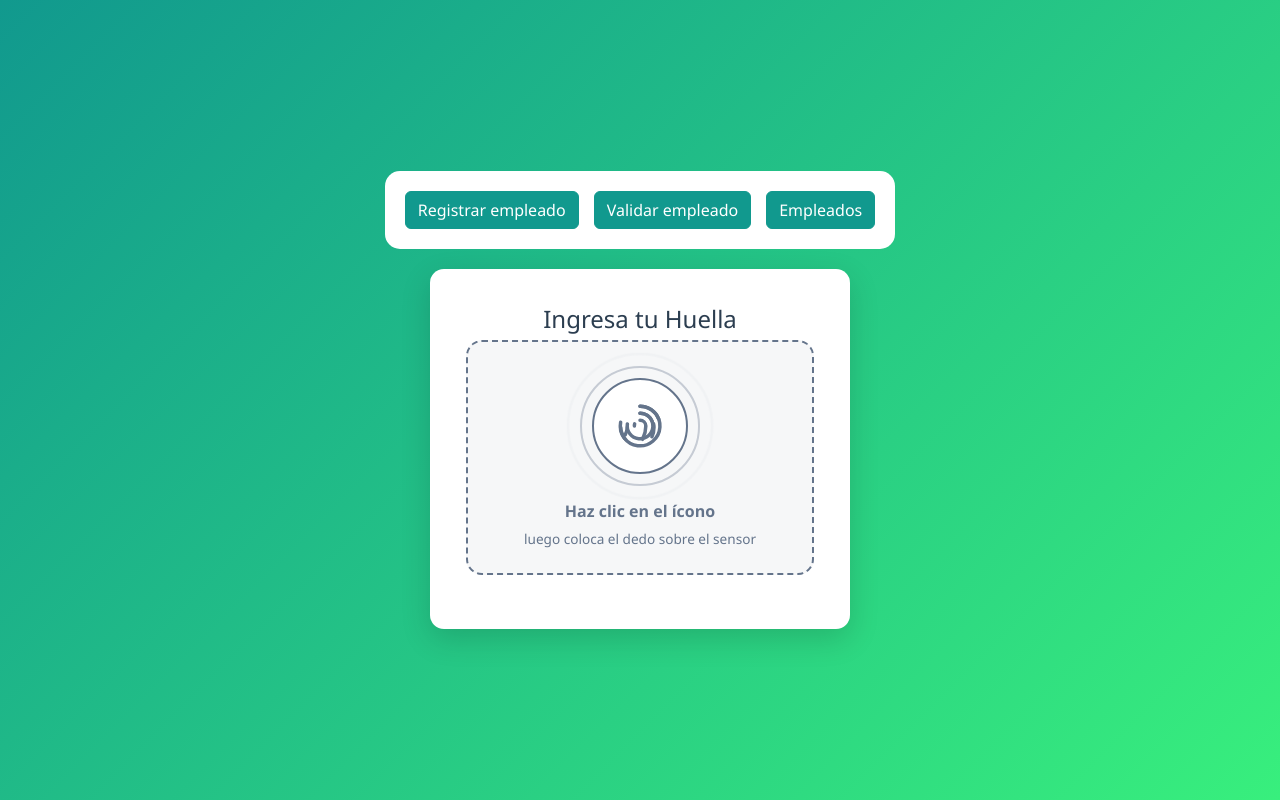
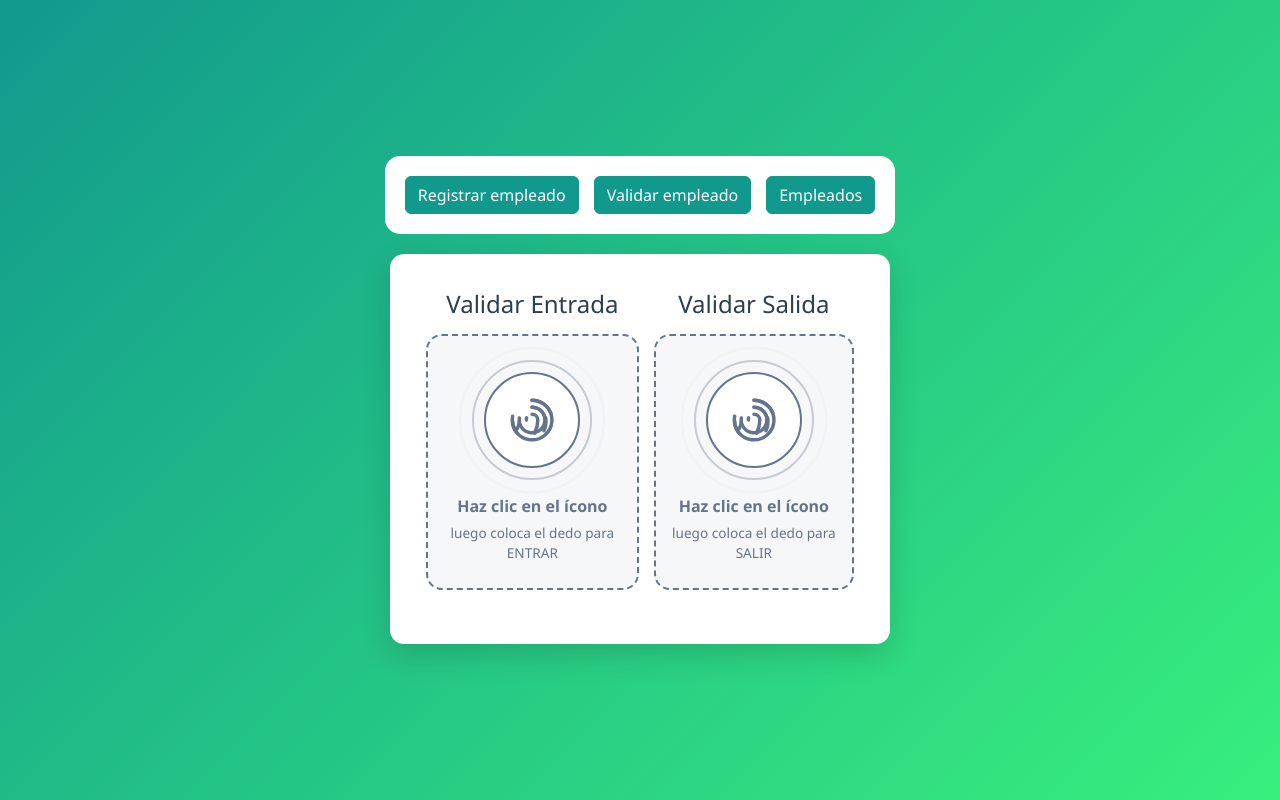
Before and after one commit to JulianCarvajal07/Arduino-huellero, a Django app: page /validar_empleado/ in a window 1280 px wide. Run offline with Django 5.2, Linux system fonts and the light colour scheme.

Commit message:
feat(asistencia): implementar marcaje biométrico de entrada y salida
- serial_huella.py: Se añade verificar_huella() para comunicación con Arduino.
- views.py: Implementación de patrón PRG con vistas registrar_entrada y registrar_salida (lógica de turnos y validación de horarios).
- validar_empleado.html: División en dos formularios independientes con actions apuntando a cada vista.
- forms.py: Lógica de validación movida a las vistas para usar la hora del servidor de forma segura.

```diff
--- a/Configuracion/settings.py
+++ b/Configuracion/settings.py
@@ -79,7 +79,7 @@ DATABASES = {
         'NAME': 'gestion_ingresos',
         'USER': 'soporte',
         'PASSWORD': 'N2tgr45psa',
-        'HOST': 'localhost',
+        'HOST': '10.75.55.85',
         'PORT': '5432',
     }
 }
--- a/ingresos/static/css/inicio_sesion.css
+++ b/ingresos/static/css/inicio_sesion.css
@@ -10,7 +10,7 @@ body {
     display: flex;
     align-items: center;
     justify-content: center;
-    background: linear-gradient(135deg, #667eea 0%, #764ba2 100%);
+    background: linear-gradient(135deg, #11998e 0%, #38ef7d 100%);
 }
 
 .login-container {
--- a/ingresos/static/css/registro.css
+++ b/ingresos/static/css/registro.css
@@ -22,14 +22,14 @@
     border-radius: 14px;
     box-shadow: 0 10px 30px rgba(0, 0, 0, 0.15);
     width: 100%;
-    max-width: 420px;
+    max-width: 500px;
 }
 
 .registro-title {
     text-align: center;
     color: #2c3e50;
     font-size: 24px;
-    margin-bottom: 6px;
+    margin-bottom: 15px;
 }
 
 .registro-subtitle {
--- /dev/null
+++ b/ingresos/static/css/validar_empleado.css
@@ -0,0 +1,6 @@
+.container-validacion-huella{
+    display: flex;
+    justify-content: center;
+    align-items: center;
+    gap: 15px;
+}
--- a/ingresos/templates/base.html
+++ b/ingresos/templates/base.html
@@ -7,6 +7,7 @@
     <title>Registro de Empleado</title>
     <link rel="stylesheet" href="{% static 'css/registro.css' %}">
     <link rel="stylesheet" href="{% static 'css/huella.css' %}">
+    <link rel="stylesheet" href="{% static 'css/validar_empleado.css' %}">
     <link rel="stylesheet" href="{% static 'css/base.css' %}">
     <link rel="stylesheet" href="{% static 'css/objetos_personalizados.css' %}">
     <link href="https://cdn.jsdelivr.net/npm/bootstrap@5.3.8/dist/css/bootstrap.min.css" rel="stylesheet">
--- a/ingresos/templates/paginas/empleados.html
+++ b/ingresos/templates/paginas/empleados.html
@@ -8,7 +8,7 @@
 
     <div class="registro-container">
         <h1 class="registro-title">EMPLEADOS</h1>
-        <p class="registro-subtitle"></p>Esta tabla muestra los empleados registrados.
+        <p class="registro-subtitle">Esta tabla muestra los empleados registrados.</p>
 
         {% if messages %}
             {% for message in messages %}
@@ -30,7 +30,7 @@
         {% endif %}
 
             <div class="table-responsive">
-                <table class="table table-primary">
+                <table class="table">
                     <thead>
                         <tr>
                             <th scope="col">C.C</th>
--- a/ingresos/templates/paginas/validar_empleado.html
+++ b/ingresos/templates/paginas/validar_empleado.html
@@ -7,7 +7,7 @@
 {% include "opciones.html" %}
 
     <div class="registro-container">
-        <h1 class="registro-title">Ingresa tu Huella</h1>
+
 
         {% if messages %}
             {% for message in messages %}
@@ -28,17 +28,25 @@
             </div>
         {% endif %}
 
-        <form method="post" novalidate>
+        <div class="container-validacion-huella">
+
+            <div class="container-validar">
+
+                <h1 class="registro-title">Validar Entrada</h1>
+
+                <!-- 1. Agregamos el action apuntando a la vista de entrada -->
+                <form method="post" action="{% url 'registrar_entrada' %}" novalidate>
                     {% csrf_token %}
 
                     <div class="form-group">
-
-                <div class="fingerprint-box" id="fingerprintBox" data-state="idle">
+                        <!-- 2. Modificamos los IDs con "_entrada" para que sean únicos -->
+                        <div class="fingerprint-box" id="fingerprintBox_entrada" data-state="idle">
                             <div class="fp-scanner">
                                 <span class="fp-ring fp-ring--1"></span>
                                 <span class="fp-ring fp-ring--2"></span>
 
-                        <button type="button" class="fingerprint-btn" id="btnCapturarHuella" aria-label="Capturar huella">
+                                <!-- Asegúrate de que tu JS escuche el click de este botón y envíe el form (o cámbialo a type="submit") -->
+                                <button type="submit" class="fingerprint-btn" id="btnCapturarHuella_entrada" aria-label="Capturar huella entrada">
                                     <svg class="fingerprint-icon" viewBox="0 0 24 24" fill="none"
                                         stroke="currentColor" stroke-width="1.5" stroke-linecap="round">
                                         <path d="M12 3.5a8.5 8.5 0 1 1-8.3 6.9"/>
@@ -54,21 +62,64 @@
                                     <span class="fp-scanline"></span>
                                 </button>
 
-                        <span class="fp-badge" id="huellaBadge" aria-hidden="true"></span>
+                                <span class="fp-badge" id="huellaBadge_entrada" aria-hidden="true"></span>
                             </div>
 
-                    <p class="fingerprint-title" id="huellaTitle">Haz clic en el ícono</p>
-                    <p class="fingerprint-status" id="huellaStatus">luego coloca el dedo sobre el sensor</p>
+                            <p class="fingerprint-title" id="huellaTitle_entrada">Haz clic en el ícono</p>
+                            <p class="fingerprint-status" id="huellaStatus_entrada">luego coloca el dedo para ENTRAR</p>
 
-                    <button type="button" class="fingerprint-retry" id="btnReintentarHuella" hidden>Reintentar captura</button>
+                            <button type="button" class="fingerprint-retry" id="btnReintentarHuella_entrada" hidden>Reintentar captura</button>
                         </div>
-
-                <input type="hidden" name="huella_id" id="id_huella_id"
-                    value="{{ form.huella_id.value|default_if_none:'' }}" required>
-                {% if form.huella_id.errors %}
-                    <small class="field-error">{{ form.huella_id.errors.0 }}</small>
-                {% endif %}
                     </div>
                 </form>
             </div>
+
+            <!-- ========================================== -->
+            <!-- BLOQUE 2: VALIDAR SALIDA                   -->
+            <!-- ========================================== -->
+
+            <div class="container-validar">
+                    <h1 class="registro-title">Validar Salida</h1>
+
+                    <!-- 1. Agregamos el action apuntando a la vista de salida -->
+                    <form method="post" action="{% url 'registrar_salida' %}" novalidate>
+                        {% csrf_token %}
+
+                        <div class="form-group">
+                            <!-- 2. Modificamos los IDs con "_salida" para que sean únicos -->
+                            <div class="fingerprint-box" id="fingerprintBox_salida" data-state="idle">
+                                <div class="fp-scanner">
+                                    <span class="fp-ring fp-ring--1"></span>
+                                    <span class="fp-ring fp-ring--2"></span>
+
+                                    <button type="submit" class="fingerprint-btn" id="btnCapturarHuella_salida" aria-label="Capturar huella salida">
+                                        <svg class="fingerprint-icon" viewBox="0 0 24 24" fill="none"
+                                            stroke="currentColor" stroke-width="1.5" stroke-linecap="round">
+                                            <path d="M12 3.5a8.5 8.5 0 1 1-8.3 6.9"/>
+                                            <path d="M12 3.5a8.5 8.5 0 0 1 8 5.5"/>
+                                            <path d="M12 6.5a5.5 5.5 0 1 1-5.4 4.6"/>
+                                            <path d="M12 6.5a5.5 5.5 0 0 1 5.3 3.6"/>
+                                            <path d="M12 9.5a2.5 2.5 0 0 1 2.5 2.5c0 1.9-.5 3.9-1.4 5.7"/>
+                                            <path d="M9.6 12a2.5 2.5 0 0 1 .1-.9"/>
+                                            <path d="M3.7 12.5c.1 1.8.7 3.5 1.8 5"/>
+                                            <path d="M6.6 12.5c-.1 1.1-.4 2.2-.9 3.2"/>
+                                            <path d="M17.8 11a5.5 5.5 0 0 1 .2 1.5c0 1.4-.3 2.8-.9 4.1"/>
+                                        </svg>
+                                        <span class="fp-scanline"></span>
+                                    </button>
+
+                                    <span class="fp-badge" id="huellaBadge_salida" aria-hidden="true"></span>
+                                </div>
+
+                                <p class="fingerprint-title" id="huellaTitle_salida">Haz clic en el ícono</p>
+                                <p class="fingerprint-status" id="huellaStatus_salida">luego coloca el dedo para SALIR</p>
+
+                                <button type="button" class="fingerprint-retry" id="btnReintentarHuella_salida" hidden>Reintentar captura</button>
+                            </div>
+                        </div>
+                    </form>
+                </div>
+
+        </div>
+    </div>
 {% endblock %}
--- a/ingresos/urls.py
+++ b/ingresos/urls.py
@@ -7,5 +7,7 @@ urlpatterns = [
     path("registro/", views.registro, name="registro"),
     path("empleados/", views.empleados, name="empleados"),
     path("validar_empleado/", views.validar_empleado, name="validar_empleado"),
+    path('validar_entrada/', views.registrar_entrada, name='registrar_entrada'),
+    path('validar_salida/', views.registrar_salida, name='registrar_salida'),
     path('capturar-huella/', views.capturar_huella_view, name='capturar_huella'),
 ]
--- a/ingresos/views.py
+++ b/ingresos/views.py
@@ -3,10 +3,11 @@ from django.shortcuts import render, redirect
 from django.contrib.auth import authenticate, login
 from django.contrib import messages
 from .forms import EmpleadoForm
-from .models import Empleado
+from .models import Empleado, Registro
+from django.utils import timezone
 
 # Huella
-from .serial_huella import capturar_huella
+from .serial_huella import capturar_huella, verificar_huella
 from django.http import JsonResponse
 from django.views.decorators.http import require_POST
 
@@ -50,33 +51,190 @@ def inicio_sesion(request):
     return render(request, "paginas/inicio_sesion.html")
 
 
+# ==============================================================================
+# FUNCIÓN DE VISTA: REGISTRO DE EMPLEADOS
+# ==============================================================================
+
 def registro(request):
+    """
+    Controla todo el flujo de la página de registro:
+    1. Revisa si el usuario inició sesión.
+    2. Si el usuario solo entra a ver, le entrega el formulario vacío (GET).
+    3. Si el usuario presiona "Guardar", revisa los datos y los guarda (POST).
+    """
+
+    # --------------------------------------------------------------------------
+    # PASO 1: CONTROL DE ACCESO (AUTENTICACIÓN)
+    # --------------------------------------------------------------------------
+    # 'request.user.is_authenticated' verifica si quien está navegando tiene una sesión activa.
+    # Si NO ha iniciado sesión, no puede estar aquí.
     if not request.user.is_authenticated:
+        # Lo expulsamos de esta página y lo enviamos a la pantalla de login ('inicio_sesion').
         return redirect("inicio_sesion")
 
+    # --------------------------------------------------------------------------
+    # PASO 2: IDENTIFICAR QUÉ INTENTA HACER EL USUARIO
+    # En la web existen principalmente dos intenciones:
+    # - 'GET': "Solo quiero mirar la página / cargar la pantalla".
+    # - 'POST': "Presioné el botón de enviar y te estoy mandando datos".
+    # --------------------------------------------------------------------------
     if request.method == 'POST':
+        # El usuario llenó el formulario y presionó el botón para enviar los datos.
+
+        # Le entregamos al recepcionista (EmpleadoForm) los datos que el usuario escribió (request.POST).
         form = EmpleadoForm(request.POST)
+
+        # ----------------------------------------------------------------------
+        # PASO 3: VALIDACIÓN DE LOS DATOS
+        # ----------------------------------------------------------------------
+        # 'form.is_valid()' ejecuta automáticamente todas las revisiones que definiste en forms.py
+        # (clean_documento, verificar que la huella no esté repetida, etc.).
         if form.is_valid():
+            # Si TODO está correcto:
+
+            # 1. Guarda al nuevo empleado de forma permanente en la base de datos.
             empleado = form.save()
+
+            # 2. Prepara un mensaje de éxito verde/positivo para mostrar en la interfaz web.
             messages.success(request, f'Empleado {empleado} registrado correctamente.')
+
+            # 3. Recarga la página limpiándola para que quede lista si se quiere registrar otro empleado.
             return redirect('registro')
+
         else:
+            # Si HUBO ERRORES (ej. el documento tenía letras o la huella estaba repetida):
+
+            # Muestra en la consola negra del servidor los detalles exactos del fallo para el desarrollador.
             print('ERRORES FORM:', form.errors.as_json())   # depuración
+
+            # Prepara un aviso de advertencia/rojo para que el usuario sepa que la operación no se realizó.
             messages.error(request, 'No se pudo registrar el empleado. Revisa los campos.')
+
     else:
+        # Si el método NO es POST (es decir, el usuario acaba de entrar a la URL por primera vez):
+        # Creamos una ficha totalmente en blanco.
         form = EmpleadoForm()
 
+    # --------------------------------------------------------------------------
+    # PASO 4: MOSTRAR LA PÁGINA EN PANTALLA
+    # --------------------------------------------------------------------------
+    # 'render' une dos cosas:
+    # 1. El diseño visual HTML ("paginas/registro.html").
+    # 2. Los datos: le pasa la variable 'form' (sea que esté vacía o que contenga los errores a corregir).
     return render(request, "paginas/registro.html", {'form': form})
 
+# ==============================================================================
+# ==============================================================================
 
+def validar_empleado(request):
 
+    return render(request, "paginas/validar_empleado.html")
 
+# ==============================================================================
+# ==============================================================================
+
+def registrar_entrada(request):
+    if request.method == 'POST':
+        # 1. Ejecutar la función serial que pide el '2' al Arduino
+        resultado = verificar_huella()
+
+        # Si el sensor falló, expiró el tiempo o no reconoció la huella
+        if not resultado['ok']:
+            messages.error(request, resultado['error'])
+            return redirect('validar_empleado')
+
+        huella_id = resultado['huella_id']
+
+        # 2. Localizar al empleado en la BD
+        try:
+            empleado = Empleado.objects.get(huella_id=huella_id)
+        except Empleado.DoesNotExist:
+            messages.error(request, f'La huella ID #{huella_id} no está asignada a ningún empleado.')
+            return redirect('validar_empleado')
+
+        # 3. Regla: Validar si dejó un turno previo abierto (sin marcar salida)
+        turno_abierto_previo = Registro.objects.filter(
+            empleado=empleado,
+            hora_salida__isnull=True
+        ).exists()
+
+        if turno_abierto_previo:
+            messages.error(
+                request,
+                f'Error: {empleado} tiene un turno previo sin salida marcada. Debe cerrar ese turno primero.'
+            )
+            return redirect('validar_empleado')
+
+        # 4. Regla: Validar si ya registró asistencia hoy
+        hoy = timezone.localdate()
+        if Registro.objects.filter(empleado=empleado, fecha=hoy).exists():
+            messages.warning(request, f'{empleado} ya tiene un registro de asistencia para hoy.')
+            return redirect('validar_empleado')
+
+        # 5. Crear el registro oficial con la hora exacta del servidor
+        ahora = timezone.now()
+        Registro.objects.create(
+            empleado=empleado,
+            fecha=hoy,
+            hora_entrada=ahora
+        )
+
+        messages.success(request, f'¡Bienvenido {empleado}! Entrada registrada a las {ahora.strftime("%H:%M:%S")}.')
+        return redirect('validar_empleado')
+
+    return redirect('validar_empleado')
+
+# ==============================================================================
+# ==============================================================================
+
+def registrar_salida(request):
+    if request.method == 'POST':
+        resultado = verificar_huella()
+
+        if not resultado['ok']:
+            messages.error(request, resultado['error'])
+            return redirect('validar_empleado')
+
+        huella_id = resultado['huella_id']
+
+        try:
+            empleado = Empleado.objects.get(huella_id=huella_id)
+        except Empleado.DoesNotExist:
+            messages.error(request, f'La huella ID #{huella_id} no está asignada a ningún empleado.')
+            return redirect('validar_empleado')
+
+        # 1. Buscar el turno abierto que tenga este empleado
+        registro_abierto = Registro.objects.filter(
+            empleado=empleado,
+            hora_salida__isnull=True
+        ).order_by('-hora_entrada').first()
+
+        # Si no hay entrada pendiente, no puede marcar salida
+        if not registro_abierto:
+            messages.error(
+                request,
+                f'No se encontró una entrada abierta para {empleado}. No puedes registrar salida sin haber entrado.'
+            )
+            return redirect('validar_empleado')
+
+        # 2. Regla temporal: La salida no puede ser anterior a la entrada
+        ahora = timezone.now()
+        if ahora <= registro_abierto.hora_entrada:
+            messages.error(request, 'Inconsistencia de reloj: La hora de salida debe ser posterior a la de entrada.')
+            return redirect('validar_empleado')
+
+        # 3. Guardar la salida en el MISMO registro
+        registro_abierto.hora_salida = ahora
+        registro_abierto.save()
+
+        messages.success(request, f'¡Hasta luego {empleado}! Salida registrada a las {ahora.strftime("%H:%M:%S")}.')
+        return redirect('validar_empleado')
+
+    return redirect('validar_empleado')
+
+# ==============================================================================
+# ==============================================================================
 
 def empleados(request):
 
     return render(request, "paginas/empleados.html")
-
-
-def validar_empleado(request):
-
-    return render(request, "paginas/validar_empleado.html")
```
Also changed, not shown: ingresos/forms.py (+92 -2 lines), ingresos/serial_huella.py (+62 -0 lines). Lines whose indentation alone changed are shown as unchanged.
